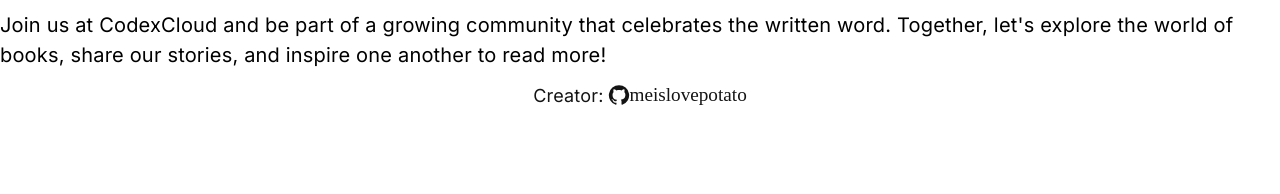
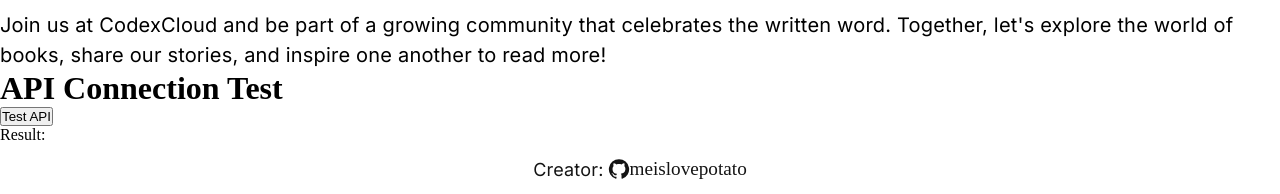
Before and after one commit to meislovepotato/codexcloud, a Next.js app: page / in a window 1280 px wide. Shown: the part 462-656 px from the top of the page. Built offline with nearby package versions, Linux system fonts and the light colour scheme; what @mui/material-nextjs would draw is missing.

Commit message:
Added API connection test

```diff
--- /dev/null
+++ b/src/app/TestConnection.js
@@ -0,0 +1,24 @@
+"use client";
+import { useState } from "react";
+import { apiRequest } from "../utils/apiRequest";
+
+export default function TestConnection() {
+  const [result, setResult] = useState("");
+
+  const checkConnection = async () => {
+    try {
+      const response = await apiRequest("/api/status");
+      setResult(response.message);
+    } catch (error) {
+      setResult(`Error: ${error.message}`);
+    }
+  };
+
+  return (
+    <div>
+      <h1>API Connection Test</h1>
+      <button onClick={checkConnection}>Test API</button>
+      <p>Result: {result}</p>
+    </div>
+  );
+}
--- a/src/app/page.jsx
+++ b/src/app/page.jsx
@@ -2,12 +2,14 @@
 
 import { Box } from "@mui/material";
 import { CodexCloud, Description, Github } from "./components";
+import TestConnection from "./TestConnection";
 
 export default function Home() {
   return (
     <Box>
       <CodexCloud />
       <Description />
+      <TestConnection />
       <Github />
     </Box>
   );
```
